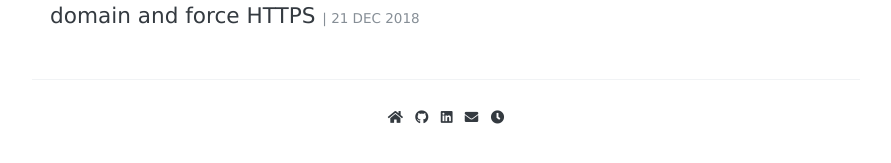
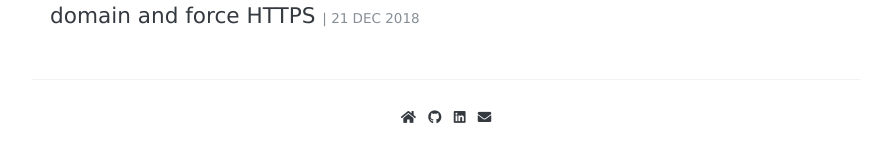
Before and after one commit to benwiz/blog, a Jekyll site: the page built from index.html, in a window 1280 px wide. Shown: the part 413-576 px from the top of the page, without its empty margins (194-1085 px from the left). Built offline with Jekyll 4.4.1, drawn with Linux system fonts in a browser that asks for light colours; nearby versions of some CDN libraries; some web fonts are replaced; the list of posts is cut into pages by our own code.

Commit message:
dont show status

```diff
--- a/_includes/footer.html
+++ b/_includes/footer.html
@@ -27,7 +27,7 @@
     <a href="mailto:{{ site.author.email }}"><i class="fa fa-envelope" aria-hidden="true"></i></a>
     {% endif %}
 
-    <a href="{{ site.url }}{{ site.baseurl }}/status/"><i class="fas fa-clock" aria-hidden="true"></i></a>
+    <!-- <a href="{{ site.url }}{{ site.baseurl }}/status/"><i class="fas fa-clock" aria-hidden="true"></i></a> -->
   </div>
   {{ site.copyright.name }}
 </div>
```
